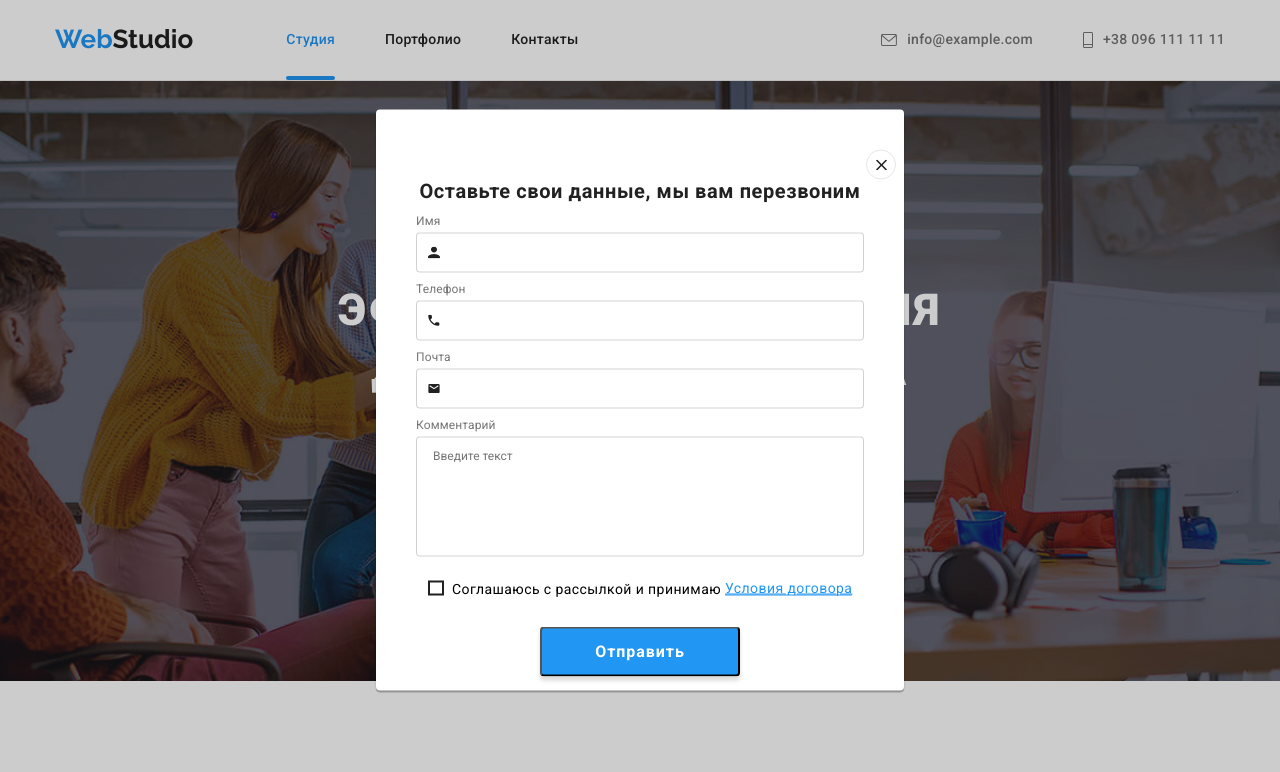
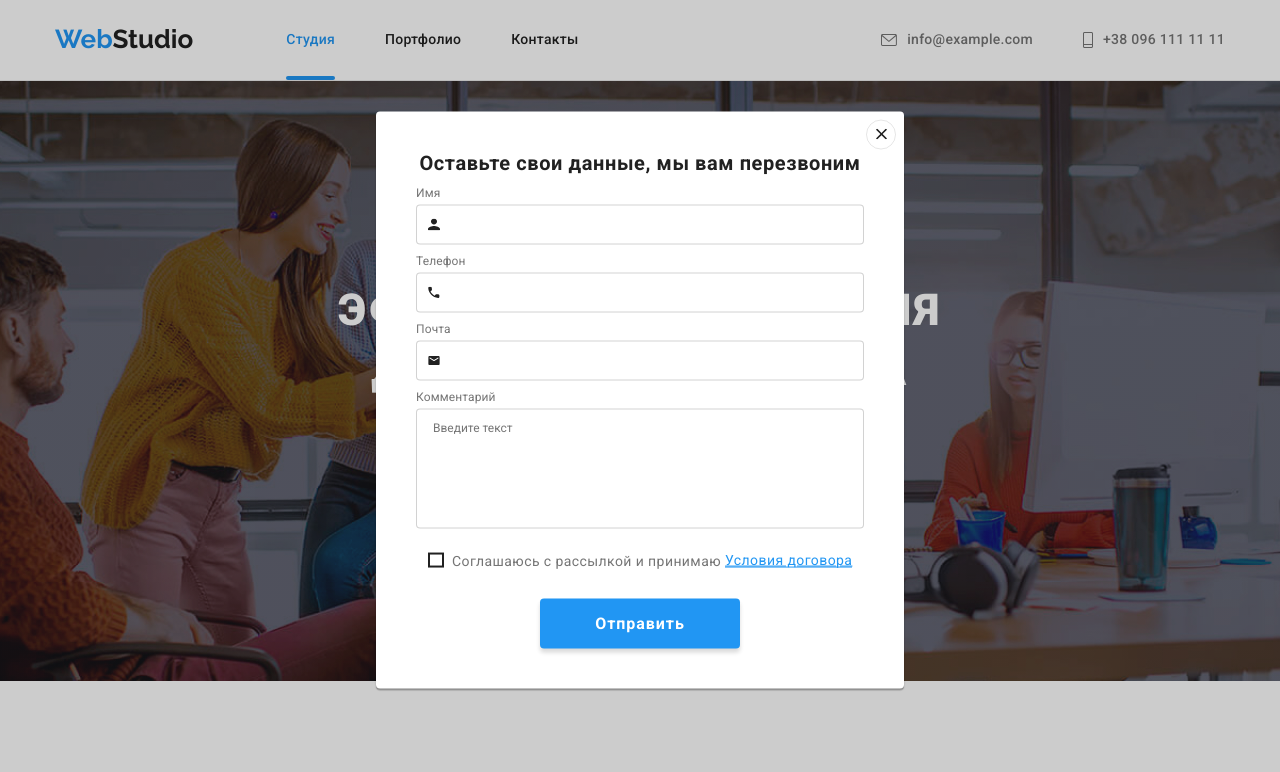
Before and after one commit to LisaLyakh/goit-markup-hw-06, a plain HTML site: page index.html in a window 1280 px wide. Both pictures are taken after a click on the button "Заказать услугу". Shown: the top 772 px of the page. Drawn offline with nearby package versions, Linux system fonts and the light colour scheme.

Commit message:
Update styles.css

```diff
--- a/css/styles.css
+++ b/css/styles.css
@@ -644,8 +644,10 @@ img {
   display: flex;
   align-items: baseline;
 }
+.subscribe {
+  margin-left: auto;
+}
 .sub-text {
-  margin-left: 90px;
   font-weight: 700;
   font-size: 14px;
   line-height: 1.14;
@@ -656,13 +658,13 @@ img {
 }
 .text-subcribe {
   display: flex;
-  margin-left: 90px;
   margin-bottom: 20px;
 }
 .email-footer {
   width: 358px;
   height: 50px;
   border: 1px solid rgba(255, 255, 255, 0.3);
+  color: var(--theme-accent);
   filter: drop-shadow(0px 4px 4px rgba(0, 0, 0, 0.15));
   border-radius: 4px;
   background-color: transparent;
@@ -683,6 +685,7 @@ img {
   box-shadow: 0px 4px 4px rgba(0, 0, 0, 0.15);
   border-radius: 4px;
   cursor: pointer;
+  border: none;
 }
 .svg-subcribe {
   margin-left: 10px;
@@ -698,15 +701,18 @@ img {
   width: 100%;
   height: 100%;
   background: rgba(0, 0, 0, 0.2);
+  transition: opacity 250ms;
+
 }
 .backdrop.is-hidden {
   opacity: 0;
   pointer-events: none;
+  transition: opacity 250ms;
+
 }
 .modal {
   position: absolute;
   width: 528px;
-  height: 581px;
   padding: 40px;
   top: 50%;
   left: 50%;
@@ -718,10 +724,9 @@ img {
   border-radius: 4px;
 }
 .button-modal {
-  display: flex;
-  justify-content: center;
-  align-items: center;
+  position: absolute;
   margin-left: 450px;
+  top: 8px;
   width: 30px;
   height: 30px;
   cursor: pointer;
@@ -730,9 +735,7 @@ img {
   background-color: transparent;
   border: 1px solid rgba(0, 0, 0, 0.1);
   border-radius: 50%;
-  transition-property: background-color;
-  transition-duration: 250ms;
-  transition-timing-function: cubic-bezier(0.4, 0, 0.2, 1);
+
 }
 .button-modal:hover, .button-modal:focus {
   color: var(--theme-button);
@@ -742,6 +745,8 @@ img {
   opacity: 1;
   pointer-events: auto;
   overflow-y: auto;
+
+
 }
 .modal-text {
   font-weight: 700;
@@ -813,6 +818,7 @@ img {
   padding-left: 12px;
   line-height: 1.17;
   letter-spacing: 0.03em;
+  color: var(--theme-text);
 }
 .icon-check {
   display: flex;
@@ -849,7 +855,6 @@ img {
 .button-form {
   width: 200px;
   height: 50px;
-  margin-bottom: 40px;
   color: var(--theme-accent);
   font-weight: 700;
   font-size: 16px;
@@ -862,6 +867,7 @@ img {
   transition-property: background-color, box-shadow;
   transition-duration: 250ms;
   transition-timing-function: cubic-bezier(0.4, 0, 0.2, 1);
+  border: none;
 }
 .comment {
   margin-bottom: 20px;
```
